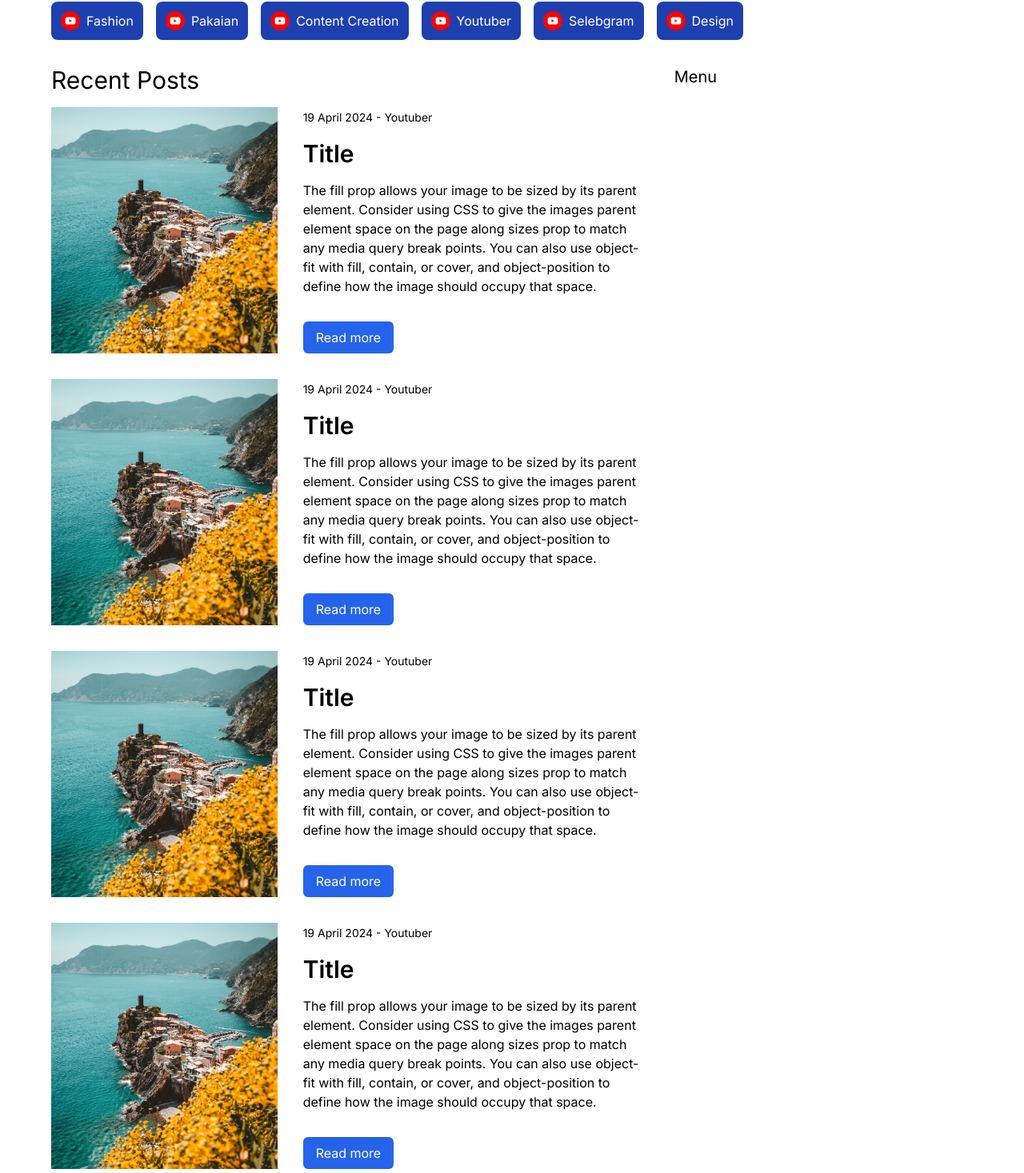
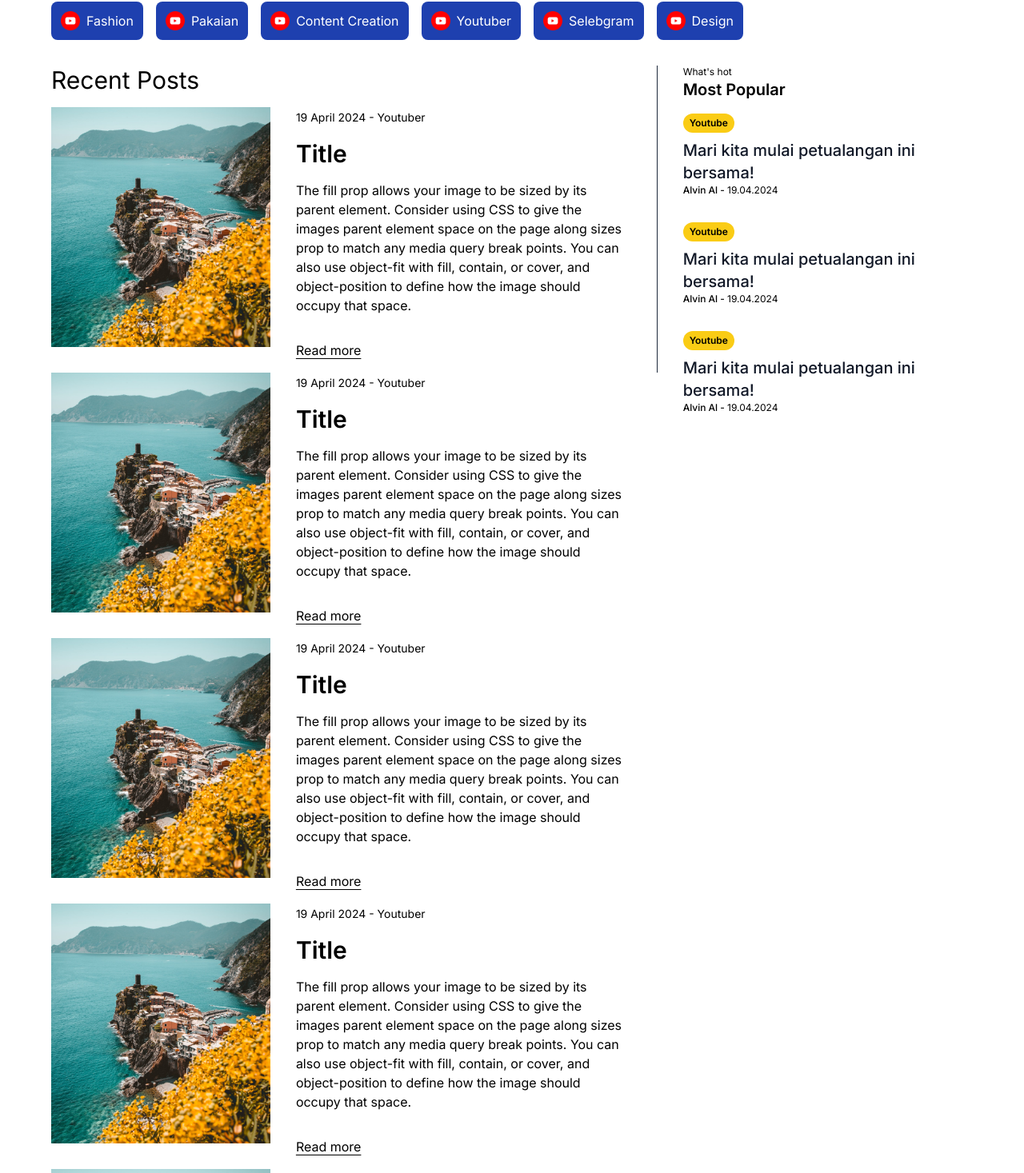
Before and after one commit to alvin-al/alvin-blog, a Next.js app: page / in a window 1280 px wide. Shown: the part 778-2245 px from the top of the page at 80% size. Built offline with nearby package versions, Linux system fonts and the light colour scheme.

Commit message:
Add menu/most popular card

```diff
--- a/src/app/page.js
+++ b/src/app/page.js
@@ -13,6 +13,7 @@ export default function Home() {
       <CategoryList />
       <div className="flex gap-8 mb-96">
         <CardList />
+        <div className="w-[1px] h-96 bg-slate-800"></div>
         <Menu />
       </div>
     </main>
--- a/src/components/card/Card.jsx
+++ b/src/components/card/Card.jsx
@@ -4,23 +4,29 @@
 import React from "react";
 import Image from "next/image"
 
-const Card = () => {
+const Card = ({src, title, date, category, desc}) => {
   return (
-    <div className="flex gap-8 h-max pr-2">
+    <div className="flex gap-8 h-[300px] pr-2">
         <div className="w-2/5 relative ">
-            <Image src="/culture.png" alt="culture" layout="fill" objectFit="cover"/>
+            <Image src={src} alt="culture" layout="fill" objectFit="cover"/>
         </div>
         <div className="w-3/5 flex flex-col">
             <div>
-              <span className="text-sm">19 April 2024 - </span>
-              <span className="text-sm">Youtuber</span>
+              <span className="text-sm">{date} - </span>
+              <span className="text-sm">{category}</span>
             </div>
-            <div className="text-3xl my-4 font-semibold">Title</div>
-            <div className="mb-8">The fill prop allows your image to be sized by its parent element. Consider using CSS to give the images parent element space on the page along sizes prop to match any media query break points. You can also use object-fit with fill, contain, or cover, and object-position to define how the image should occupy that space.</div>
-            <button className="px-4 py-2 rounded-md bg-blue-600 text-white w-max">Read more</button>
+            <div className="text-3xl my-4 font-semibold">{title}</div>
+            <div className="mb-8">{desc}</div>
+            <button className="hover:bg-blue-100 underline-offset-4 w-max underline">Read more</button>
         </div>
+
+
+
+
     </div>
   );
+
+
 };
 
 export default Card;
--- a/src/components/cardList/CardList.jsx
+++ b/src/components/cardList/CardList.jsx
@@ -2,15 +2,24 @@ import React from "react";
 import Card from "../card/Card";
 
 const CardList = () => {
+  const card1 = {
+    title: 'Title',
+    src: '/culture.png',
+    date: '19 April 2024',
+    category: 'Youtuber',
+    desc: 'The fill prop allows your image to be sized by its parent element. Consider using CSS to give the images parent element space on the page along sizes prop to match any media query break points. You can also use object-fit with fill, contain, or cover, and object-position to define how the image should occupy that space.'
+  }
+
+
   return (
     <div className="flex-grow w-4/6">
         <h1 className="text-3xl mb-4">Recent Posts</h1>
         <div className="flex flex-col gap-8">
-          <Card />
-          <Card />
-          <Card />
-          <Card />
-          <Card />
+          <Card src={card1.src} title={card1.title} date={card1.date} desc={card1.desc} category={card1.category}/>
+          <Card src={card1.src} title={card1.title} date={card1.date} desc={card1.desc} category={card1.category}/>
+          <Card src={card1.src} title={card1.title} date={card1.date} desc={card1.desc} category={card1.category}/>
+          <Card src={card1.src} title={card1.title} date={card1.date} desc={card1.desc} category={card1.category}/>
+          <Card src={card1.src} title={card1.title} date={card1.date} desc={card1.desc} category={card1.category}/>
         </div>
 
     </div>
--- a/src/components/menu/Menu.jsx
+++ b/src/components/menu/Menu.jsx
@@ -1,9 +1,17 @@
 import React from "react";
+import MenuCard from "./MenuCard";
 
 const Menu = () => {
   return(
      <div className="flex-grow w-2/6">
-        <h1 className="text-xl mb-4">Menu</h1>
+         <p className="text-xs">What&apos;s hot</p>
+         <h1 className="text-xl mb-4 font-semibold">Most Popular</h1>
+         <div className="flex flex-col gap-8">
+            <MenuCard />
+            <MenuCard />
+            <MenuCard />
+
+         </div>
      </div>
   );
 };
--- /dev/null
+++ b/src/components/menu/MenuCard.jsx
@@ -0,0 +1,16 @@
+import React from "react";
+
+const MenuCard = () => {
+  return (
+    <div className="flex flex-col">
+        <h3 className="px-2 py-1 bg-yellow-400 w-max rounded-full text-xs font-semibold mb-2 hover:cursor-pointer">Youtube</h3>
+        <h4 className="text-xl font-medium text-gray-900 hover:underline hover:underline-offset-2 hover:cursor-pointer">Mari kita mulai petualangan ini bersama!</h4>
+        <div className="text-xs">
+            <span className="font-medium">Alvin Al - </span>
+            <span>19.04.2024</span>
+        </div>
+    </div>
+  );
+};
+
+export default MenuCard;
```
